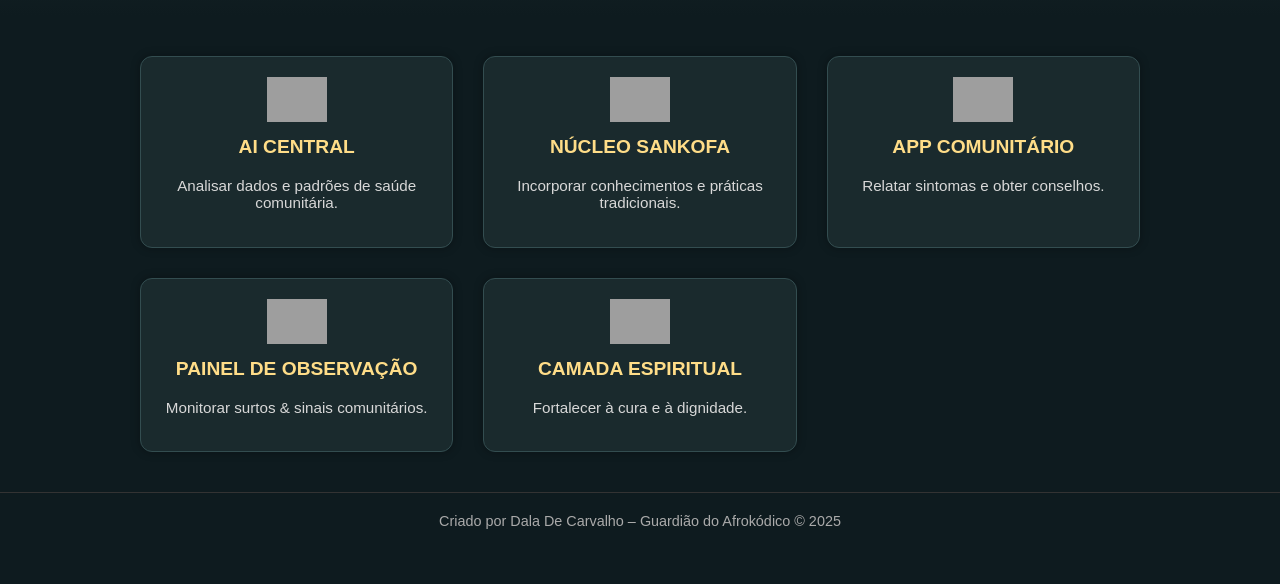
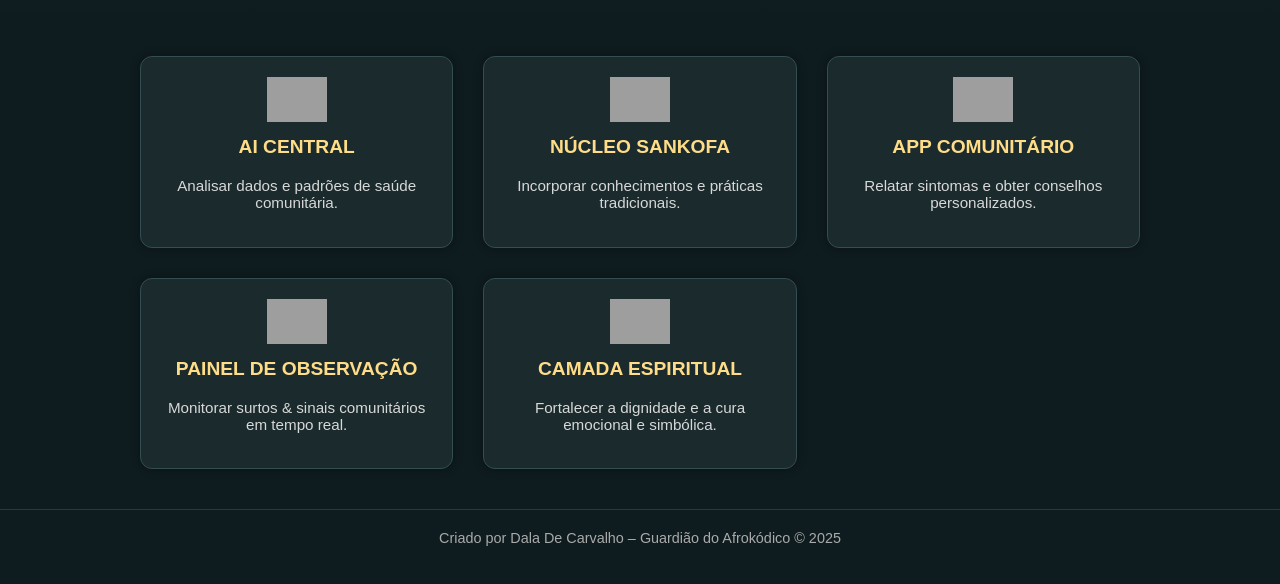
Before and after one commit to Dala35/Kudima.IA, a plain HTML site: page index.html in a window 1280 px wide. Shown: the part 174-758 px from the top of the page. Drawn offline with Linux system fonts and the light colour scheme; grey boxes are pictures that could not be loaded.

Commit message:
Update index.html

```diff
--- a/index.html
+++ b/index.html
@@ -87,19 +87,19 @@
     <div class="module">
       <img src="https://upload.wikimedia.org/wikipedia/commons/thumb/8/88/Ic_symptoms.svg/120px-Ic_symptoms.svg.png" alt="App Comunitário" width="60">
       <h3>APP COMUNITÁRIO</h3>
-      <p>Relatar sintomas e obter conselhos.</p>
+      <p>Relatar sintomas e obter conselhos personalizados.</p>
     </div>
 
     <div class="module">
       <img src="https://upload.wikimedia.org/wikipedia/commons/thumb/7/7b/Africa_Map_icon.svg/120px-Africa_Map_icon.svg.png" alt="Painel de Observação" width="60">
       <h3>PAINEL DE OBSERVAÇÃO</h3>
-      <p>Monitorar surtos & sinais comunitários.</p>
+      <p>Monitorar surtos & sinais comunitários em tempo real.</p>
     </div>
 
     <div class="module">
       <img src="https://upload.wikimedia.org/wikipedia/commons/thumb/d/d5/Spiritual_Symbol.svg/120px-Spiritual_Symbol.svg.png" alt="Camada Espiritual" width="60">
       <h3>CAMADA ESPIRITUAL</h3>
-      <p>Fortalecer à cura e à dignidade.</p>
+      <p>Fortalecer a dignidade e a cura emocional e simbólica.</p>
     </div>
   </section>
 
```
